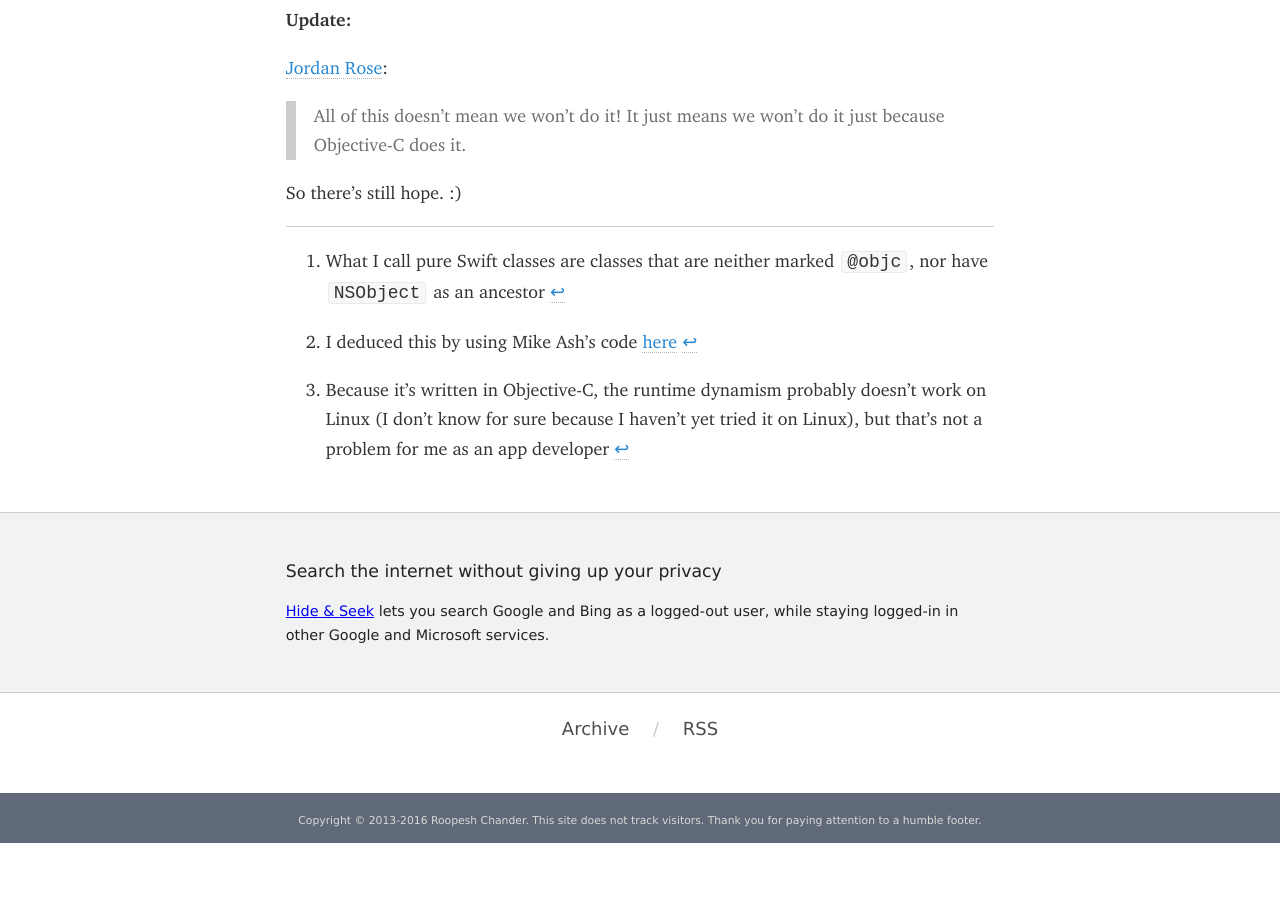
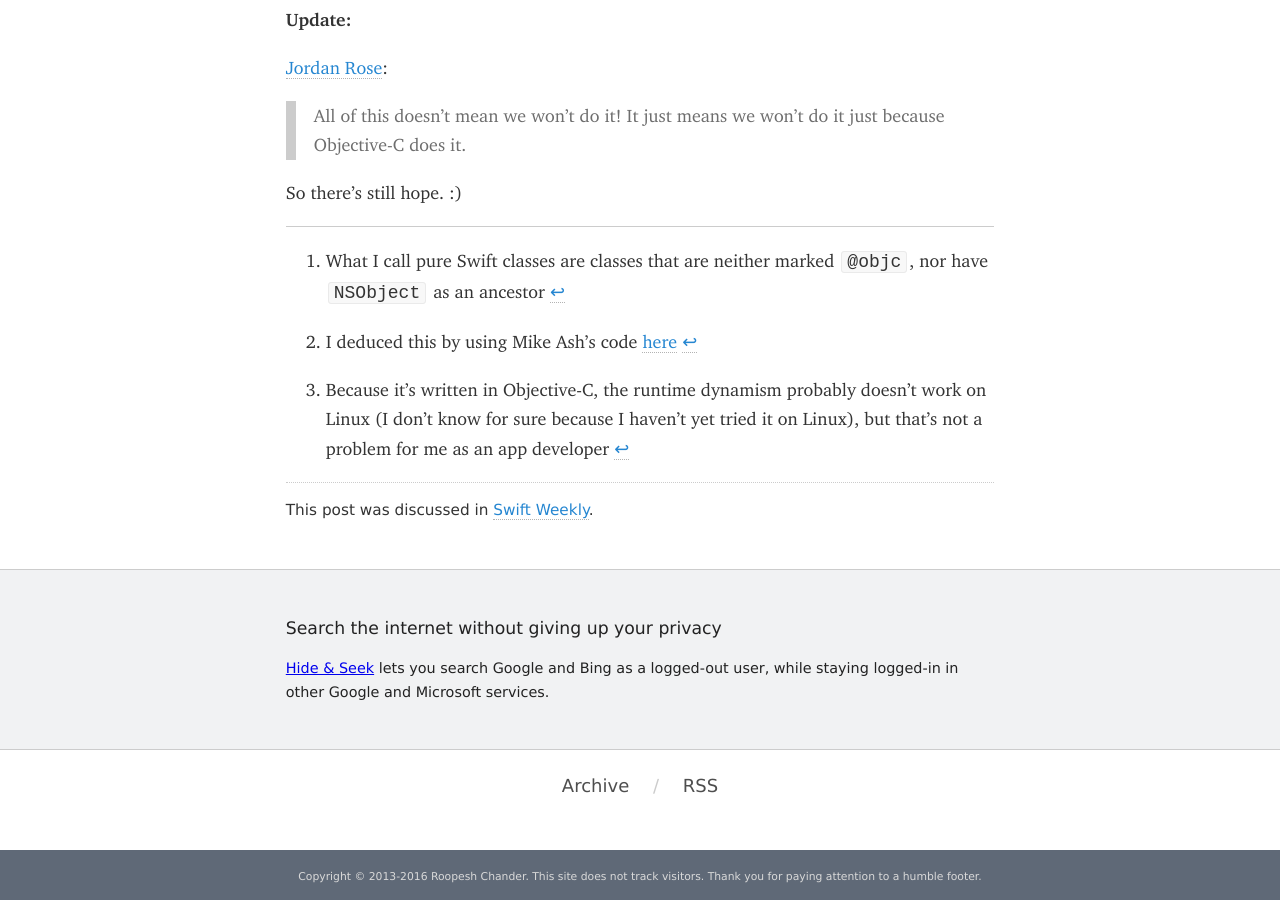
Before and after one commit to roop/roop.github.io, a Jekyll site: the page built from _posts/2016-05-25-a-dynamic-foundation.md, in a window 1280 px wide and 900 px high, scrolled down 3326 px. Built offline with Jekyll 4.4.1, drawn with Linux system fonts in a browser that asks for light colours; some web fonts are replaced; before the commit the page ends 4169 px from its top, so only the background shows below that.

Commit message:
Add linkback postscript to A Dynamic Foundation

```diff
--- a/_posts/2016-05-25-a-dynamic-foundation.md
+++ b/_posts/2016-05-25-a-dynamic-foundation.md
@@ -5,6 +5,8 @@ description: "In which I argue that Swift has a solid base on which to
 build dynamic features like Objective-C's."
 tagline: ""
 category: posts
+postscript: "This post was discussed in [Swift Weekly](http://swiftweekly.com/issues/issue-40)."
+
 ---
 
 Brent Simmons, in a series of posts, argued the case for making Swift
```
